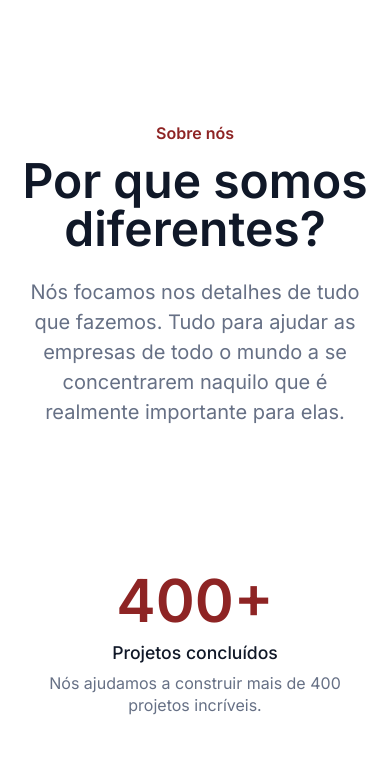
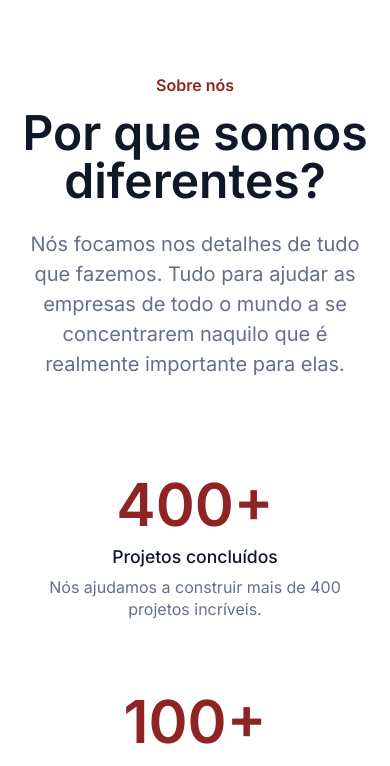
Before and after one commit to zoesidrim/optimus-tech, a plain HTML site: page index.html in a window 390 px wide. Shown: the part 69-835 px from the top of the page. Drawn offline with Linux system fonts and the light colour scheme.

Commit message:
ajustando padding da class .card

```diff
--- a/styles/card.css
+++ b/styles/card.css
@@ -60,7 +60,7 @@
 @media (max-width: 1024px) {
 
     .card{
-        padding: 8em 1em;
+        padding: 5em 1em;
     }
 
     .metricas {
```
